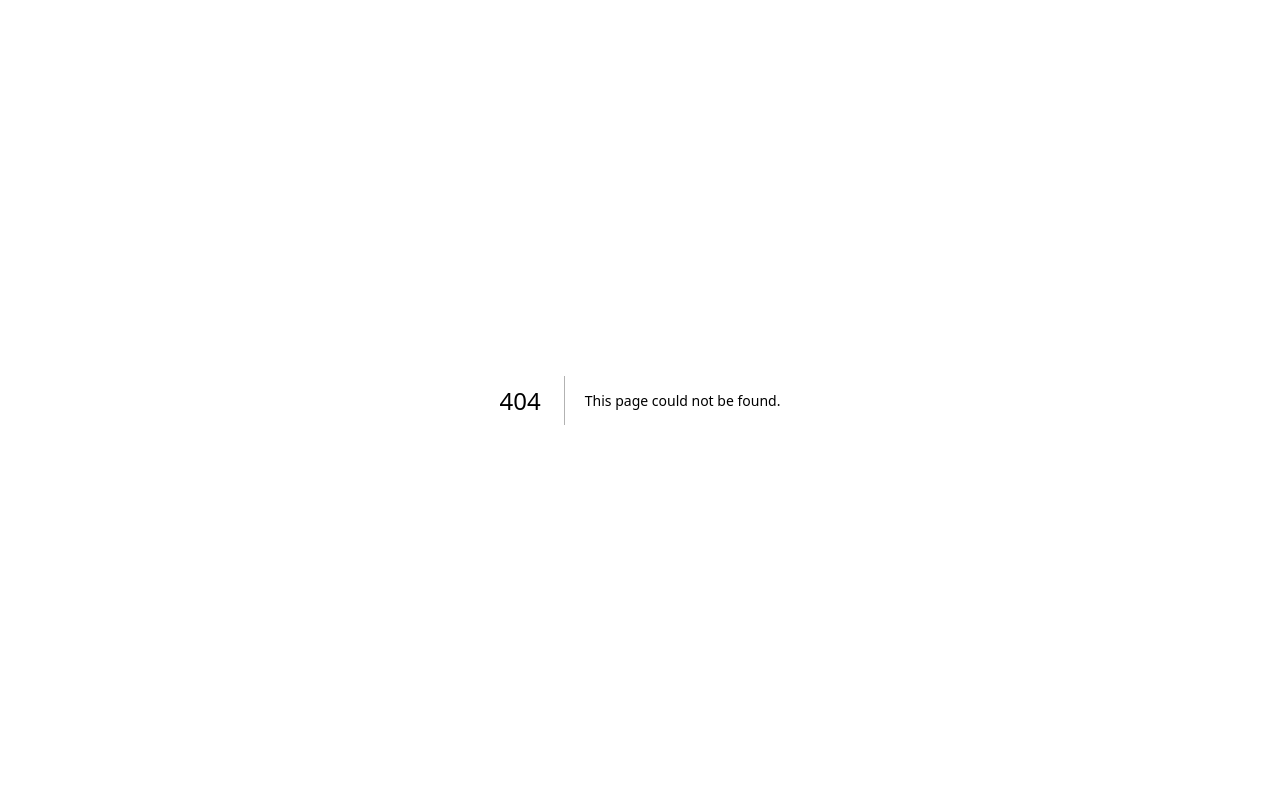
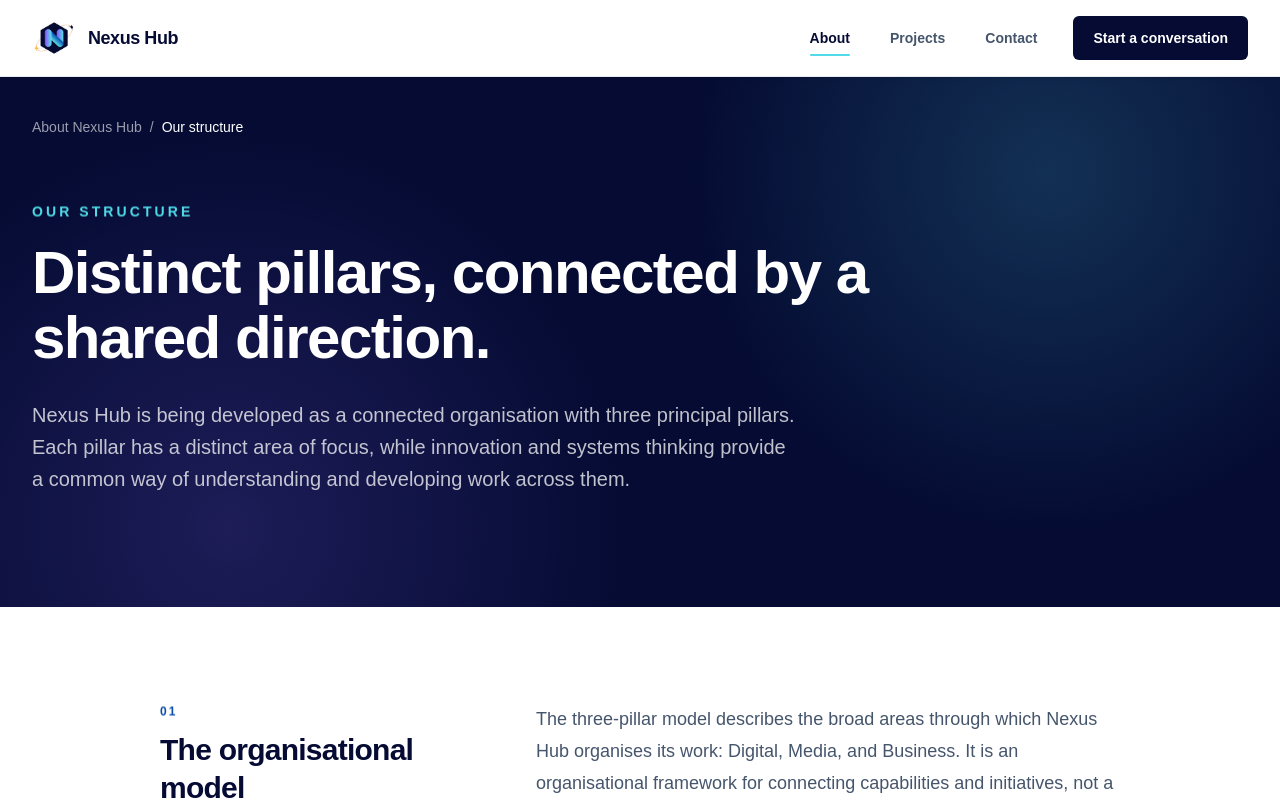
Before and after one commit to hlestakovjames/nexushub-frontend, a Next.js app: page /about/our-structure in a window 1280 px wide. Before the commit this address had no page. Shown: the top 800 px of the page. Built offline with nearby package versions, Linux system fonts and the light colour scheme.

Commit message:
Add About detail page: our-structure

```diff
--- /dev/null
+++ b/app/(public)/about/our-structure/page.tsx
@@ -0,0 +1,56 @@
+import AboutDetailPage from '@/components/about/AboutDetailPage';
+
+export default function OurStructurePage() {
+  return (
+    <AboutDetailPage
+      eyebrow="Our structure"
+      title="Distinct pillars, connected by a shared direction."
+      introduction="Nexus Hub is being developed as a connected organisation with three principal pillars. Each pillar has a distinct area of focus, while innovation and systems thinking provide a common way of understanding and developing work across them."
+      sections={[
+        {
+          heading: 'The organisational model',
+          paragraphs: [
+            'The three-pillar model describes the broad areas through which Nexus Hub organises its work: Digital, Media, and Business. It is an organisational framework for connecting capabilities and initiatives, not a claim that every proposed department or unit has already been formally established.',
+            'The model is intended to support coordination while allowing each area to develop the specialist skills, workflows, and responsibilities it needs.'
+          ],
+          points: [
+            { title: 'Digital', description: 'Technology and digital solutions, including web development, software, mobile applications, and connected platforms.' },
+            { title: 'Media', description: 'Media, communication, content, and storytelling, including Nexus Hub TV as a subordinate media arm.' },
+            { title: 'Business', description: 'Business and enterprise development, including services, products, commercial initiatives, and opportunities.' }
+          ]
+        },
+        {
+          heading: 'Innovation & systems thinking',
+          paragraphs: [
+            'Innovation and systems thinking are cross-cutting disciplines rather than a separate fourth operating pillar. They connect the three areas through research, problem understanding, experimentation, design, development, and continuous improvement.',
+            'A systems perspective considers how people, processes, technology, information, resources, and institutions influence one another. It helps Nexus Hub consider the wider environment in which a service, product, or initiative must work.'
+          ]
+        },
+        {
+          heading: 'The relationship between the organisation and its work',
+          points: [
+            { title: 'Organisation', description: 'The parent Nexus Hub identity provides the overall direction, standards, and coordination.' },
+            { title: 'Pillars', description: 'Digital, Media, and Business organise the main areas of capability and activity.' },
+            { title: 'Products & platforms', description: 'Products and platforms are developed within the wider organisation and may connect capabilities across pillars.' },
+            { title: 'Projects & initiatives', description: 'Projects apply capabilities to specific needs, collaborators, communities, or opportunities.' }
+          ]
+        },
+        {
+          heading: 'Nexus Hub TV',
+          paragraphs: [
+            'Nexus Hub TV is positioned as a subordinate media arm within the wider Nexus Hub identity. It is part of the Media direction and should not be confused with the parent organisation or treated as a separate parent entity.'
+          ]
+        },
+        {
+          heading: 'An evolving structure',
+          paragraphs: [
+            'As Nexus Hub grows, its internal teams, reporting relationships, governance arrangements, and formal operating units will need to be documented and confirmed. This page describes the current conceptual organisational model; it does not substitute for formal legal or governance documents.',
+            'The structure should evolve in response to actual operations, capacity, and accountability requirements rather than creating departments on paper before they are needed.'
+          ]
+        }
+      ]}
+      previous={{ label: 'Mission & vision', href: '/about/mission-vision' }}
+      next={{ label: 'Our approach', href: '/about/our-approach' }}
+    />
+  );
+}
```
